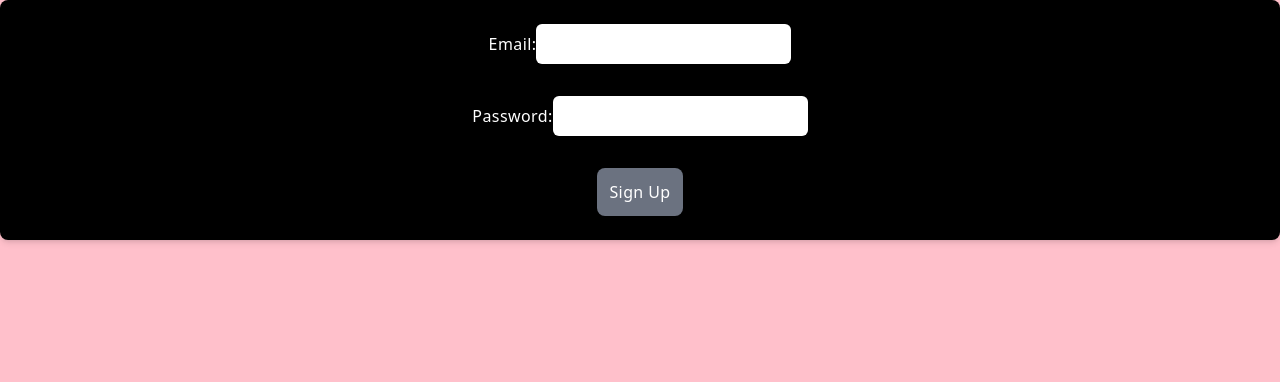
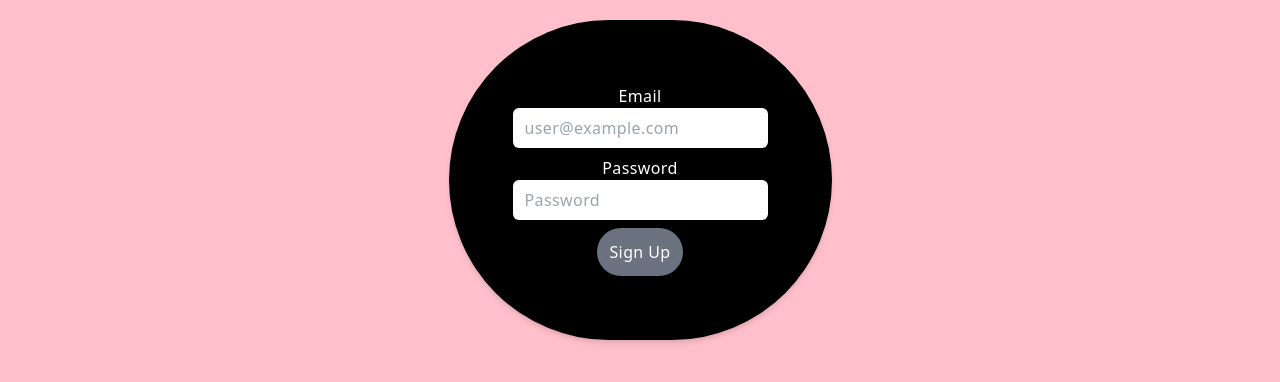
Before and after one commit to janeesh27/task, a Next.js app: page / in a window 1280 px wide. Shown: the top 382 px of the page. Built offline with nearby package versions, Linux system fonts and the light colour scheme; no server answers.

Commit message:
aligned ui

```diff
--- a/pages/Main.js
+++ b/pages/Main.js
@@ -35,19 +35,19 @@ function Main() {
     }
 
     return (
-        <div className='display'>
-        <form className="bg-black p-6 rounded-lg shadow-md mx-auto text-center" onSubmit={handleSubmit}>
+        <div className='flex align-middle mt-5'>
+        <form className="bg-black p-16 rounded-full shadow-md mx-auto text-center" onSubmit={handleSubmit}>
             <label className="block font-medium mb-2">
-                Email:
-                <input className="form-input rounded-md py-2 px-3 leading-2 text-gray-700"  type="email" value={email} onChange={e => setEmail(e.target.value)} />
+                Email<br />
+                <input className="form-input rounded-md py-2 px-3 leading-2 text-gray-700" placeholder='user@example.com'  type="email" value={email} onChange={e => setEmail(e.target.value)} />
             </label>
-            <br />
+
             <label className="block font-medium mb-2">
-                Password:
-                <input className="form-input rounded-md py-2 px-3 leading-2 text-gray-700"  type="password" value={password} onChange={e => setPassword(e.target.value)} />
+                Password<br />
+                <input className="form-input rounded-md py-2 px-3 leading-2 text-gray-700" placeholder='Password'  type="password" value={password} onChange={e => setPassword(e.target.value)} />
             </label>
-            <br />
-            <button className='bg-gray-500 text-white p-3 rounded-lg' type="submit">Sign Up</button>
+
+            <button className='bg-gray-500 text-white p-3 rounded-full' type="submit">Sign Up</button>
         </form></div>
     );
 }
--- a/pages/index.js
+++ b/pages/index.js
@@ -16,7 +16,7 @@ export default function Home() {
       <script src="https://d3js.org/d3.v7.min.js"></script>
 
         <Main />
-        <Hero />
+
 
     </div>
   );
```
